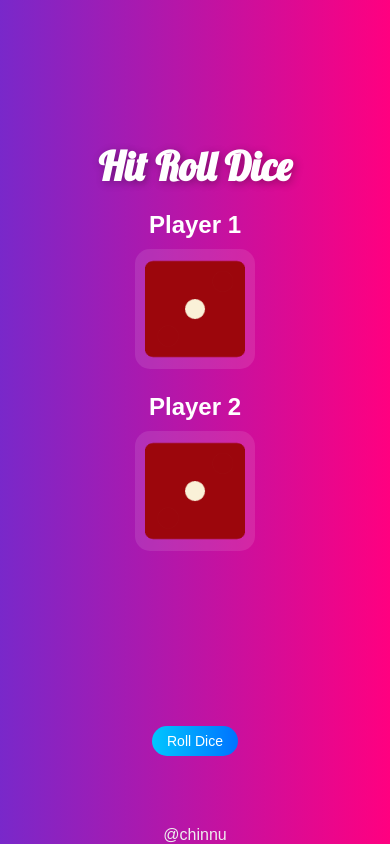
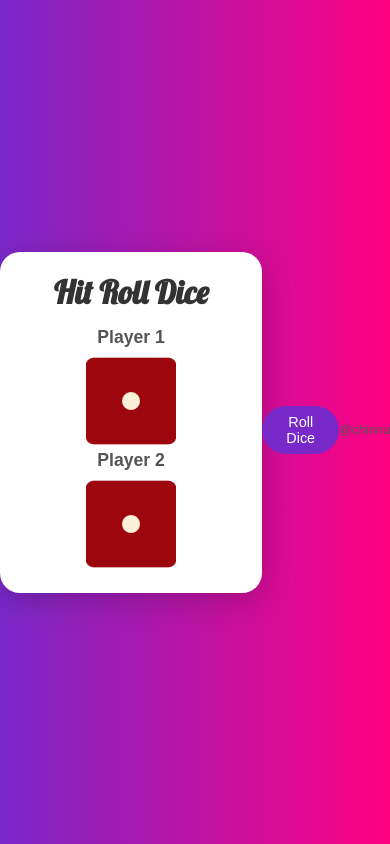
Before and after one commit to pardeep1916P/gradient-2players-diceGame-js, a plain HTML site: page index.html in a window 390 px wide. Drawn offline with Linux system fonts and the light colour scheme.

Commit message:
Update styles.css
updated for mobile optimization

```diff
--- a/styles.css
+++ b/styles.css
@@ -1,124 +1,131 @@
-/* Reset */
 * {
   margin: 0;
   padding: 0;
   box-sizing: border-box;
 }
 
-/* Body with QR-Style Gradient */
 body {
   background: linear-gradient(to right, #7928ca, #ff0080);
   font-family: 'Poppins', sans-serif;
   min-height: 100vh;
   display: flex;
-  flex-direction: column;
+  align-items: center;
   justify-content: center;
 }
 
-/* Container */
 .container {
+  background-color: white;
+  padding: 30px 40px;
+  border-radius: 20px;
+  box-shadow: 0 8px 30px rgba(0, 0, 0, 0.2);
+  text-align: center;
+  max-width: 500px;
   width: 90%;
-  max-width: 1000px;
-  margin: auto;
-  text-align: center;
-  padding: 20px;
 }
 
-/* Heading */
 h1 {
-  margin: 20px;
   font-family: 'Lobster', cursive;
-  text-shadow: 2px 2px 8px #0000004b;
-  font-size: 4rem;
-  color: #ffffff;
+  font-size: 3rem;
+  color: #333;
+  margin-bottom: 20px;
 }
 
-/* Dice Section */
+.dice-section {
+  display: flex;
+  justify-content: space-around;
+  align-items: center;
+  gap: 20px;
+  margin-bottom: 25px;
+  flex-wrap: wrap;
+}
+
 .dice {
-  display: inline-block;
-  margin: 20px;
+  text-align: center;
 }
 
 .dice p {
-  font-size: 1.8rem;
-  color: #ffffff;
-  margin-bottom: 10px;
+  font-size: 1.3rem;
+  color: #555;
+  margin-bottom: 8px;
   font-weight: 600;
 }
 
-/* Dice Images */
 img {
-  width: 180px;
-  max-width: 90%;
-  padding: 10px;
-  background-color: #ffffff1a;
-  border-radius: 15px;
+  width: 120px;
+  height: 120px;
 }
 
-/* Button */
 button {
-  display: block;
-  margin: 30px auto;
-  padding: 10px 20px;
-  font-size: 16px;
+  background-color: #7928ca;
   color: white;
-  background: linear-gradient(90deg, #00c6ff, #0072ff);
   border: none;
-  border-radius: 30px;
+  padding: 10px 25px;
+  border-radius: 25px;
   cursor: pointer;
-  transition: background-color 0.3s ease, transform 0.2s ease;
-  width: fit-content;
+  font-size: 1rem;
+  transition: background-color 0.3s ease;
+  margin-top: 20px;
 }
 
 button:hover {
-  background: linear-gradient(90deg, #00d2ff, #3a7bd5);
-  transform: scale(1.03);
+  background-color: #a23dc3;
 }
 
-/* Footer */
 footer {
-  margin-top: 40px;
-  color: #eeeeee;
-  text-align: center;
-  font-size: 1rem;
+  margin-top: 20px;
+  color: #555;
+  font-size: 0.9rem;
 }
 
-/* Responsive Design */
-@media (max-width: 768px) {
+@media (max-width: 600px) {
   h1 {
-    font-size: 3rem;
+    font-size: 2.4rem;
+    margin-bottom: 15px;
   }
 
-  .dice {
-    display: block;
-    margin: 20px auto;
+  .dice-section {
+    flex-direction: column;
+    gap: 15px;
+    margin-bottom: 20px;
+  }
+
+  .dice p {
+    font-size: 1.1rem;
   }
 
   img {
-    width: 150px;
+    width: 100px;
+    height: 100px;
+  }
+
+  button {
+    padding: 9px 20px;
+    font-size: 0.95rem;
+    margin-top: 15px;
+  }
+
+  .container {
+    padding: 20px;
+  }
+
+  footer {
+    margin-top: 15px;
+    font-size: 0.8rem;
+  }
+}
+
+@media (max-width: 400px) {
+  h1 {
+    font-size: 2rem;
+  }
+
+  img {
+    width: 90px;
+    height: 90px;
   }
 
   button {
     padding: 8px 18px;
-    font-size: 15px;
+    font-size: 0.9rem;
   }
 }
-
-@media (max-width: 480px) {
-  h1 {
-    font-size: 2.5rem;
-  }
-
-  .dice p {
-    font-size: 1.5rem;
-  }
-
-  img {
-    width: 120px;
-  }
-
-  button {
-    padding: 7px 15px;
-    font-size: 14px;
-  }
-}
```
